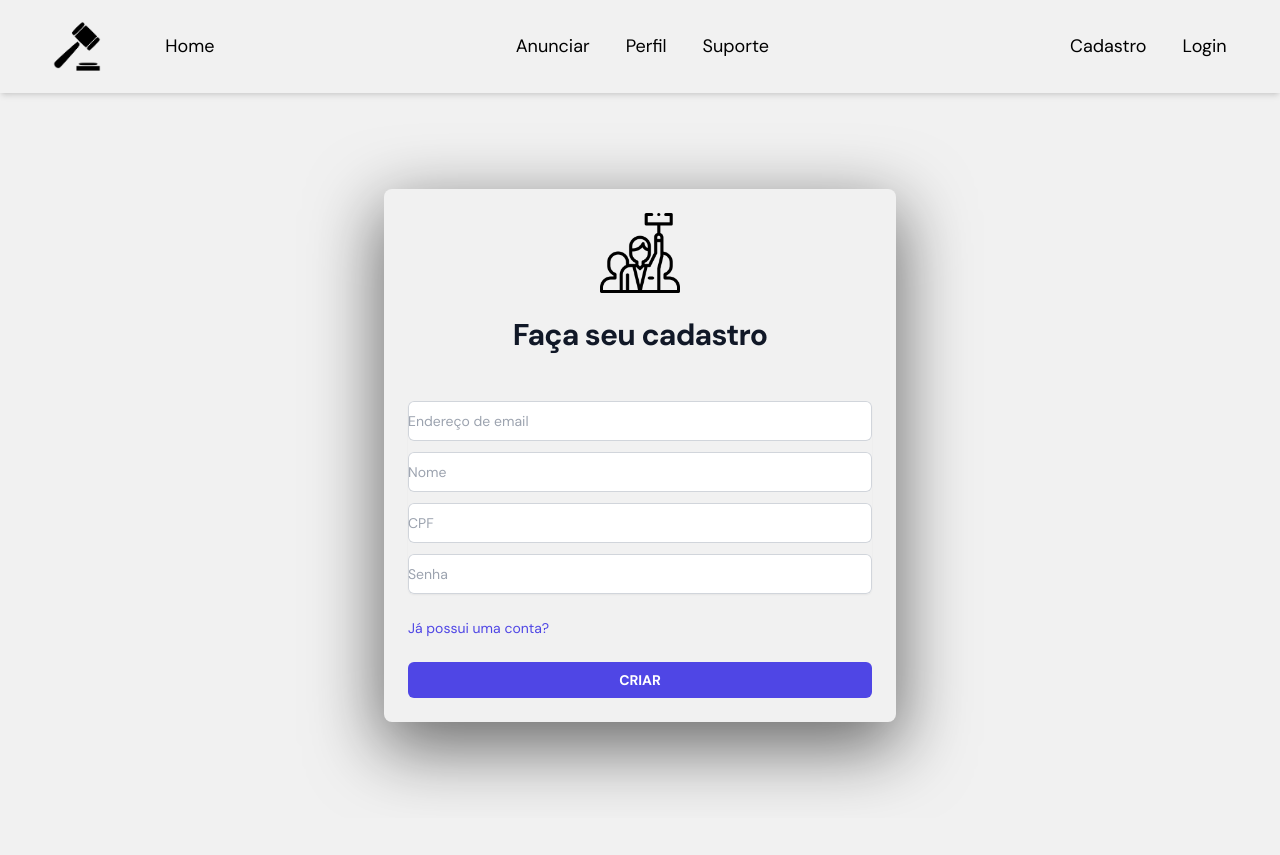
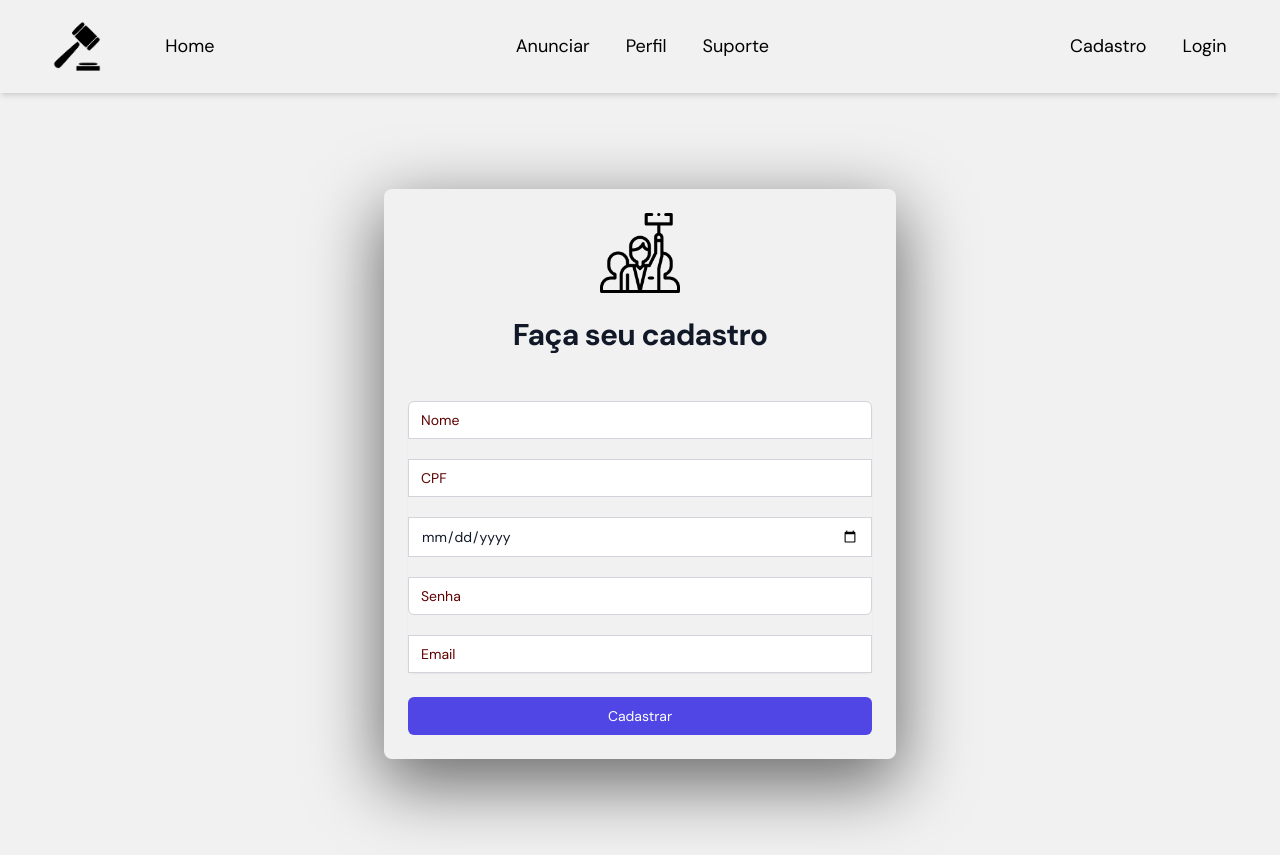
Before and after one commit to vicentegalencar/Leilao, a React (Vite) app in the folder web/: page /register in a window 1280 px wide. Before the commit the page ends 818 px from the top, so only its background shows below. Built offline with nearby package versions, Linux system fonts and the light colour scheme.

Commit message:
ajustes em autenticação

```diff
--- a/web/src/scenes/authentication/Login.jsx
+++ b/web/src/scenes/authentication/Login.jsx
@@ -1,18 +1,25 @@
-import React from 'react'
-import { Link } from 'react-router-dom';
-// import { connect } from 'react-redux';
-import { Navigate } from 'react-router-dom';
-// import { LockClosedIcon } from '@heroicons/react/20/solid'
+import React, { useState } from "react";
+import { Link } from "react-router-dom";
+import { Navigate } from "react-router-dom";
 import registerIcon from "../assets/registerIcon.png";
+import Logo from "../assets/logo.png";
 
-
+const Register = () => {
+  const [formData, setFormData] = useState({
+    email: "",
+    password: "",
+  });
   const flexBetween = "flex items-center justify-between";
 
+  const handleChange = (e) => {
+    setFormData({ ...formData, [e.target.name]: e.target.value });
+  };
 
+  const handleSubmit = (e) => {
+    e.preventDefault();
+    console.log(formData);
+  };
 
-
-
-const Login = () => {
   return (
     <div className="flex  items-center justify-center py-24 ">
       <div className="w-full max-w-lg space-y-12 p-6 shadow-[0px_22px_70px_4px_rgba(0,0,0,0.56)] rounded-lg ">
@@ -23,16 +30,15 @@ const Login = () => {
             alt="Your Company"
           />
           <h2 className="mt-6 text-center text-3xl font-bold tracking-tight text-gray-900">
-              Faça Login na sua conta
+            Realize seu login
           </h2>
-
         </div>
-          <form className="mt-8 space-y-6" action="#" method="POST">
-            <input type="hidden" name="remember" defaultValue="true" />
-            <div className="-space-y-px rounded-md shadow-sm">
+        <form className="mt-8 space-y-6" onSubmit={handleSubmit}>
+          <input type="hidden" name="remember" value="true" />
+          <div className="rounded-md shadow-sm space-y-5">
             <div>
               <label htmlFor="email-address" className="sr-only">
-                  Endereço de email
+                Email
               </label>
               <input
                 id="email-address"
@@ -40,8 +46,10 @@ const Login = () => {
                 type="email"
                 autoComplete="email"
                 required
-                  className=" my-3 relative block w-full rounded-md  py-1.5 text-gray-900 ring-1 ring-inset ring-gray-300 placeholder:text-gray-400 focus:z-10 sm:text-sm sm:leading-7"
-                  placeholder="Endereço de email"
+                placeholder="Email"
+                className="appearance-none rounded-none relative block w-full px-3 py-2 border border-gray-300 placeholder-gray-500 text-gray-900 focus:outline-none focus:ring-indigo-500 focus:border-indigo-500 focus:z-10 sm:text-sm"
+                value={formData.email}
+                onChange={handleChange}
               />
             </div>
             <div>
@@ -54,37 +62,26 @@ const Login = () => {
                 type="password"
                 autoComplete="current-password"
                 required
-                  className="my-3 relative block w-full rounded-md  py-1.5 text-gray-900 ring-1 ring-inset ring-gray-300 placeholder:text-gray-400 focus:z-10 sm:text-sm sm:leading-7"
+                className="appearance-none rounded-none relative block w-full px-3 py-2 border border-gray-300 placeholder-gray-500 text-gray-900 rounded-b-md focus:outline-none focus:ring-indigo-500 focus:border-indigo-500 focus:z-10 sm:text-sm"
                 placeholder="Senha"
+                value={formData.password}
+                onChange={handleChange}
               />
-              </div>
-            </div>
-
-
-
-
-            <div className="flex items-center justify-between">
-              <div className="text-sm">
-                <a href="/register" className="font-medium text-indigo-600 hover:text-indigo-500">
-                  Ainda não criou uma conta?
-                </a>
             </div>
           </div>
 
           <div>
             <button
               type="submit"
-                className="group relative flex w-full justify-center rounded-md bg-indigo-600 py-2 px-3 text-sm font-semibold text-white hover:bg-indigo-500 focus-visible:outline focus-visible:outline-2 focus-visible:outline-offset-2 focus-visible:outline-indigo-600"
+              className="group relative w-full flex justify-center py-2 px-4 border border-transparent text-sm font-medium rounded-md text-white bg-indigo-600 hover:bg-indigo-700 focus:outline-none focus:ring-2 focus:ring-offset-2 focus:ring-indigo-500"
             >
-                <span className="absolute inset-y-0 left-0 flex items-center pl-3">
-                </span>
-                ENTRAR
+              Entrar
             </button>
           </div>
         </form>
       </div>
     </div>
-  )
-}
+  );
+};
 
-export default Login
+export default Register;
--- a/web/src/scenes/authentication/Register.jsx
+++ b/web/src/scenes/authentication/Register.jsx
@@ -1,20 +1,28 @@
-import React from 'react'
-import { Link } from 'react-router-dom';
-// import { connect } from 'react-redux';
-import { Navigate } from 'react-router-dom';
-// import { LockClosedIcon } from '@heroicons/react/20/solid'
+import React, { useState } from "react";
+import { Link } from "react-router-dom";
+import { Navigate } from "react-router-dom";
 import registerIcon from "../assets/registerIcon.png";
 import Logo from "../assets/logo.png";
 
-
-
+const Register = () => {
+  const [formData, setFormData] = useState({
+    name: "",
+    cpf: "",
+    birthDate: "",
+    email: "",
+    password: "",
+  });
   const flexBetween = "flex items-center justify-between";
 
+  const handleChange = (e) => {
+    setFormData({ ...formData, [e.target.name]: e.target.value });
+  };
 
+  const handleSubmit = (e) => {
+    e.preventDefault();
+    console.log(formData);
+  };
 
-
-
-const Register = () => {
   return (
     <div className="flex  items-center justify-center py-24 ">
       <div className="w-full max-w-lg space-y-12 p-6 shadow-[0px_22px_70px_4px_rgba(0,0,0,0.56)] rounded-lg ">
@@ -27,51 +35,55 @@ const Register = () => {
           <h2 className="mt-6 text-center text-3xl font-bold tracking-tight text-gray-900">
             Faça seu cadastro
           </h2>
-
         </div>
-          <form className="mt-8 space-y-6" action="#" method="POST">
-            <input type="hidden" name="remember" defaultValue="true" />
-            <div className="-space-y-px rounded-md shadow-sm">
+        <form className="mt-8 space-y-6" onSubmit={handleSubmit}>
+          <input type="hidden" name="remember" value="true" />
+          <div className="rounded-md shadow-sm space-y-5">
             <div>
-                <label htmlFor="email-address" className="sr-only">
-                  Endereço de email
+              <label htmlFor="name" className="sr-only">
+                Nome
               </label>
               <input
-                  id="email-address"
-                  name="email"
-                  type="email"
-                  autoComplete="email"
+                id="name"
+                name="name"
+                type="text"
+                autoComplete="name"
                 required
-                  className=" my-3 relative block w-full rounded-md  py-1.5 text-gray-900 ring-1 ring-inset ring-gray-300 placeholder:text-gray-400 focus:z-10 sm:text-sm sm:leading-7"
-                  placeholder="Endereço de email"
+                className="appearance-none rounded-none relative block w-full px-3 py-2 border border-gray-300 placeholder-gray-500 text-gray-900 rounded-t-md focus:outline-none focus:ring-indigo-500 focus:border-indigo-500 focus:z-10 sm:text-sm"
+                placeholder="Nome"
+                value={formData.name}
+                onChange={handleChange}
               />
             </div>
             <div>
-                <label htmlFor="email-address" className="sr-only">
-                  Nome
+              <label htmlFor="cpf" className="sr-only">
+                CPF
               </label>
               <input
-                  id="email-address"
-                  name="email"
-                  type="email"
-                  autoComplete="email"
+                id="cpf"
+                name="cpf"
+                type="text"
+                autoComplete="off"
                 required
-                  className=" my-3 relative block w-full rounded-md  py-1.5 text-gray-900 ring-1 ring-inset ring-gray-300 placeholder:text-gray-400 focus:z-10 sm:text-sm sm:leading-7"
-                  placeholder="Nome"
+                className="appearance-none rounded-none relative block w-full px-3 py-2 border border-gray-300 placeholder-gray-500 text-gray-900 focus:outline-none focus:ring-indigo-500 focus:border-indigo-500 focus:z-10 sm:text-sm"
+                placeholder="CPF"
+                value={formData.cpf}
+                onChange={handleChange}
               />
             </div>
             <div>
-                <label htmlFor="email-address" className="sr-only">
-                  CPF
+              <label htmlFor="birthDate" className="sr-only">
+                Data de Nascimento
               </label>
               <input
-                  id="email-address"
-                  name="email"
-                  type="email"
-                  autoComplete="email"
+                id="birthDate"
+                name="birthDate"
+                type="date"
+                autoComplete="off"
                 required
-                  className=" my-3 relative block w-full rounded-md  py-1.5 text-gray-900 ring-1 ring-inset ring-gray-300 placeholder:text-gray-400 focus:z-10 sm:text-sm sm:leading-7"
-                  placeholder="CPF"
+                className="appearance-none rounded-none relative block w-full px-3 py-2 border border-gray-300 placeholder-gray-500 text-gray-900 focus:outline-none focus:ring-indigo-500 focus:border-indigo-500 focus:z-10 sm:text-sm"
+                value={formData.birthDate}
+                onChange={handleChange}
               />
             </div>
             <div>
@@ -84,37 +96,42 @@ const Register = () => {
                 type="password"
                 autoComplete="current-password"
                 required
-                  className="my-3 relative block w-full rounded-md  py-1.5 text-gray-900 ring-1 ring-inset ring-gray-300 placeholder:text-gray-400 focus:z-10 sm:text-sm sm:leading-7"
+                className="appearance-none rounded-none relative block w-full px-3 py-2 border border-gray-300 placeholder-gray-500 text-gray-900 rounded-b-md focus:outline-none focus:ring-indigo-500 focus:border-indigo-500 focus:z-10 sm:text-sm"
                 placeholder="Senha"
+                value={formData.password}
+                onChange={handleChange}
               />
             </div>
-            </div>
-
-
-
-
-            <div className="flex items-center justify-between">
-              <div className="text-sm">
-                <a href="/register" className="font-medium text-indigo-600 hover:text-indigo-500">
-                  Já possui uma conta?
-                </a>
+            <div>
+              <label htmlFor="email-address" className="sr-only">
+                Email
+              </label>
+              <input
+                id="email-address"
+                name="email"
+                type="email"
+                autoComplete="email"
+                required
+                placeholder="Email"
+                className="appearance-none rounded-none relative block w-full px-3 py-2 border border-gray-300 placeholder-gray-500 text-gray-900 focus:outline-none focus:ring-indigo-500 focus:border-indigo-500 focus:z-10 sm:text-sm"
+                value={formData.email}
+                onChange={handleChange}
+                />
             </div>
           </div>
 
           <div>
             <button
               type="submit"
-                className="group relative flex w-full justify-center rounded-md bg-indigo-600 py-2 px-3 text-sm font-semibold text-white hover:bg-indigo-500 focus-visible:outline focus-visible:outline-2 focus-visible:outline-offset-2 focus-visible:outline-indigo-600"
+              className="group relative w-full flex justify-center py-2 px-4 border border-transparent text-sm font-medium rounded-md text-white bg-indigo-600 hover:bg-indigo-700 focus:outline-none focus:ring-2 focus:ring-offset-2 focus:ring-indigo-500"
             >
-                <span className="absolute inset-y-0 left-0 flex items-center pl-3">
-                </span>
-                CRIAR
+              Cadastrar
             </button>
           </div>
         </form>
       </div>
     </div>
-  )
-}
+  );
+};
 
-export default Register
+export default Register;
--- a/web/src/scenes/loggedUser/RegisterItem.jsx
+++ b/web/src/scenes/loggedUser/RegisterItem.jsx
@@ -1,6 +1,24 @@
 import React, { useState } from "react";
 
 const RegisterItem = () => {
+  const [formData, setFormData] = useState({
+    title: "",
+    model: "",
+    brand: "",
+    category: "",
+    firstBid: "",
+    sellingTime: "",
+    usageTime: "",
+  });
+
+  const handleChange = (e) => {
+    setFormData({ ...formData, [e.target.name]: e.target.value });
+  };
+
+  const handleSubmit = (e) => {
+    e.preventDefault();
+    console.log(formData);
+  };
   const [selectedFile, setSelectedFile] = useState(null);
 
   const handleFileInputChange = (event) => {
@@ -10,14 +28,21 @@ const RegisterItem = () => {
   return (
     <div className="flex flex-col py-24  items-center justify-between  ">
       <div className="w-full  max-w-2xl rounded-lg p-5 bg-white ">
-        <form action="">
+        <h2 className="mt-6 text-center text-3xl font-extrabold text-gray-900">
+          Anuncie um item
+        </h2>
+        <form action="" onSubmit={handleSubmit}>
           <p>Titulo</p>
           <input
             id="title"
             name="title"
+            type="text"
+            autoComplete="off"
             required
             className=" my-2 relative block w-full rounded-md  py-1.5 text-gray-900 ring-1 ring-inset ring-gray-300 placeholder:text-gray-400 placeholder:pl-2 focus:z-10 sm:text-sm sm:leading-7"
-            placeholder="Exemplo: Carro rebaixado fudido pela vida"
+            placeholder="Título do anúncio"
+            value={formData.title}
+            onChange={handleChange}
           />
           <p className="my-10 pt-4 text-gray-400 border-t-2 border-gray-400">
             Caracterisicas
@@ -26,31 +51,43 @@ const RegisterItem = () => {
             <div className="flex flex-col">
               <p>Categoria</p>
               <input
-                id="title"
-                name="title"
+                id="category"
+                name="category"
+                type="text"
+                autoComplete="off"
                 required
                 className=" my-2 relative block w-full rounded-md  py-1.5 text-gray-900 ring-1 ring-inset ring-gray-300 placeholder:text-gray-400 placeholder:pl-2 focus:z-10 sm:text-sm sm:leading-7"
-                placeholder="Exemplo: Tecnologia "
+                placeholder="Categoria do produto"
+                value={formData.category}
+                onChange={handleChange}
               />
             </div>
             <div className="flex flex-col">
               <p>Marca </p>
               <input
-                id="title"
-                name="title"
+                id="brand"
+                name="brand"
+                type="text"
+                autoComplete="off"
                 required
                 className=" my-2 relative block w-full rounded-md  py-1.5 text-gray-900 ring-1 ring-inset ring-gray-300 placeholder:text-gray-400 placeholder:pl-2 focus:z-10 sm:text-sm sm:leading-7"
-                placeholder="Exemplo: Motorola "
+                placeholder="Marca do produto"
+                value={formData.brand}
+                onChange={handleChange}
               />
             </div>
             <div className="flex flex-col">
               <p>Modelo</p>
               <input
-                id="title"
-                name="title"
+                id="model"
+                name="model"
+                type="text"
+                autoComplete="off"
                 required
                 className=" my-2 relative block w-full rounded-md  py-1.5 text-gray-900 ring-1 ring-inset ring-gray-300 placeholder:text-gray-400 placeholder:pl-2 focus:z-10 sm:text-sm sm:leading-7"
-                placeholder="Exemplo: Edge 30"
+                placeholder="Modelo do produto"
+                value={formData.model}
+                onChange={handleChange}
               />
             </div>
           </div>
@@ -61,12 +98,16 @@ const RegisterItem = () => {
         <form action="">
           <p className="mb-3">Escolha uma imagem do seu produto</p>
           <div>
-            <input type="file" onChange={handleFileInputChange} className="" />
+            <input
+            type="file"
+            onChange={handleFileInputChange}
+            className=""
+            />
             {selectedFile && (
               <img
                 src={URL.createObjectURL(selectedFile)}
                 alt="Selected Image"
-                className="w-40 shadow-lg rounded-full mt-3"
+                className="max-w-xs w-full shadow-lg rounded-full mt-3"
               />
             )}
           </div>
@@ -77,33 +118,45 @@ const RegisterItem = () => {
             <div className="flex flex-col">
               <p>Lance Inicial</p>
               <input
-                id="title"
-                name="title"
-                required
-                className=" my-2 relative block w-full rounded-md  py-1.5 text-gray-900 ring-1 ring-inset ring-gray-300 placeholder:text-gray-400 placeholder:pl-2 focus:z-10 sm:text-sm sm:leading-7"
-                placeholder="Exemplo: 3 anos "
+
+                 id="firstBid"
+                 name="firstBid"
+                 type="text"
+                 autoComplete="off"
+                 required
+                 className=" my-2 relative block w-full rounded-md  py-1.5 text-gray-900 ring-1 ring-inset ring-gray-300 placeholder:text-gray-400 placeholder:pl-2 focus:z-10 sm:text-sm sm:leading-7"
+                 placeholder="Valor minimo do produto"
+                 value={formData.firstBid}
+                 onChange={handleChange}
               />
             </div>
             <div className="flex flex-col">
-              <p>Tempo de uso </p>
+              <p>Tempo de uso  </p>
               <input
-                id="title"
-                name="title"
-                required
-                className=" my-2 relative block w-full rounded-md  py-1.5 text-gray-900 ring-1 ring-inset ring-gray-300 placeholder:text-gray-400 placeholder:pl-2 focus:z-10 sm:text-sm sm:leading-7"
-                placeholder="Exemplo: Motorola "
+                 id="usageTime"
+                 name="usageTime"
+                 type="number"
+                 autoComplete="off"
+                 required
+                 className=" my-2 relative block w-full rounded-md  py-1.5 text-gray-900 ring-1 ring-inset ring-gray-300 placeholder:text-gray-400 placeholder:pl-2 focus:z-10 sm:text-sm sm:leading-7"
+                 placeholder="Tempo de uso em meses"
+                 value={formData.usageTime}
+                 onChange={handleChange}
               />
             </div>
             <div className="flex flex-col">
-              <p>Data de Termino</p>
+              <p>Tempo de venda</p>
               <div className="flex">
                 <input
-                  type="date"
-                  id="title"
-                  name="title"
+                  id="sellingTime"
+                  name="sellingTime"
+                  type="number"
+                  autoComplete="off"
                   required
                   className=" my-2 relative block w-full rounded-md  py-1.5 text-gray-900 ring-1 ring-inset ring-gray-300 placeholder:text-gray-400 placeholder:pl-2 focus:z-10 sm:text-sm sm:leading-7"
-                  placeholder="Exemplo: Edge 30"
+                  placeholder="Tempo de venda em meses"
+                  value={formData.sellingTime}
+                  onChange={handleChange}
                 />
               </div>
             </div>
@@ -111,7 +164,11 @@ const RegisterItem = () => {
         </form>
       </div>
 
-      <button className=" w-full max-w-xs border-2 border-gray-300 mt-10 text-xl shadow-2xl rounded-full p-3 hover:text-white hover:bg-gray-600  ">Anunciar</button>
+      <button
+      type="submit"
+      className=" w-full max-w-xs border-2 border-gray-300 mt-10 text-xl shadow-2xl rounded-full p-3 hover:text-white hover:bg-gray-600  ">
+        Anunciar item
+      </button>
     </div>
   );
 };
--- a/web/src/scenes/loggedUser/SupportTicket.jsx
+++ b/web/src/scenes/loggedUser/SupportTicket.jsx
@@ -1,8 +1,8 @@
 import React, { useState } from 'react';
 
 const SupportTicket = () => {
-  const [ticketId, setTicketId] = useState('ABC123');
-  const [userName, setUserName] = useState('John Doe');
+  const [ticketId, setTicketId] = useState('001');
+  const [userName, setUserName] = useState('Everton');
   const [ticketText, setTicketText] = useState('');
 
   const handleSubmit = (e) => {
```
Also changed, not shown: web/src/scenes/loggedUser/TicketSuport.jsx (deleted). Lines whose indentation alone changed are shown as unchanged.
